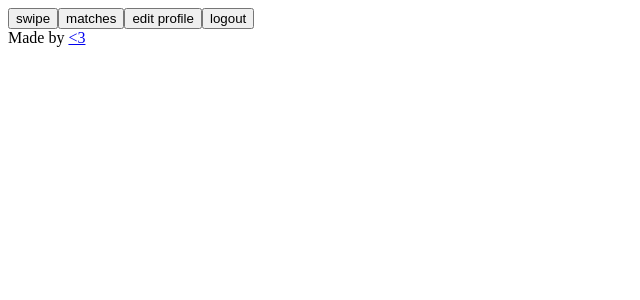
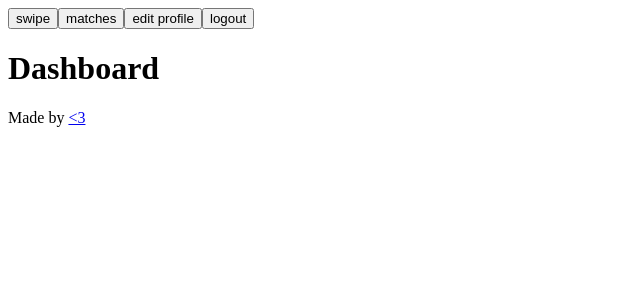
Before and after one commit to candle08/dating-app-v2, a React app in the folder frontend/: page /Dashboard in a window 1280 px wide. Shown: the top 300 px of the page, without its empty margins (0-640 px from the left). Built offline with nearby package versions, Linux system fonts and the light colour scheme; sample sign-in values are in the browser's storage; the HTML template or start-up script is replaced by a standard one.

Commit message:
updated login

```diff
--- a/frontend/src/context/AuthContext.tsx
+++ b/frontend/src/context/AuthContext.tsx
@@ -34,6 +34,7 @@ export const AuthProvider = ({ children }: { children: ReactNode }) => {
 
     const setUser = (newUser: User | null) => {
         setUserState(newUser);
+
         if (newUser) localStorage.setItem('user', JSON.stringify(newUser));
         else {
             localStorage.removeItem('user');
--- a/frontend/src/pages/Dashboard.tsx
+++ b/frontend/src/pages/Dashboard.tsx
@@ -1,10 +1,11 @@
-import {Header} from '../components/Header'
+import { Header } from '../components/Header'
 // where you show current matches
 export const Dashboard = () => {
     return (
         <>
             <div>
                 <Header />
+                <h1>Dashboard</h1>
 
             </div>
         </>
--- a/frontend/src/pages/Profile.tsx
+++ b/frontend/src/pages/Profile.tsx
@@ -1,9 +1,11 @@
-import {Header} from '../components/Header'
+import { Header } from '../components/Header'
 
 export const Profile = () => {
     return <>
-    <div>
-        <Header />
-    </div>
+        <div>
+            <Header />
+            <h1>Profile</h1>
+
+        </div>
     </>
 }
--- a/frontend/src/pages/Swiping.tsx
+++ b/frontend/src/pages/Swiping.tsx
@@ -4,6 +4,7 @@ export const SwipingPage = () => {
     return (
         <div>
             <Header />
+            <h1>Swiping</h1>
 
         </div>
     )
```
